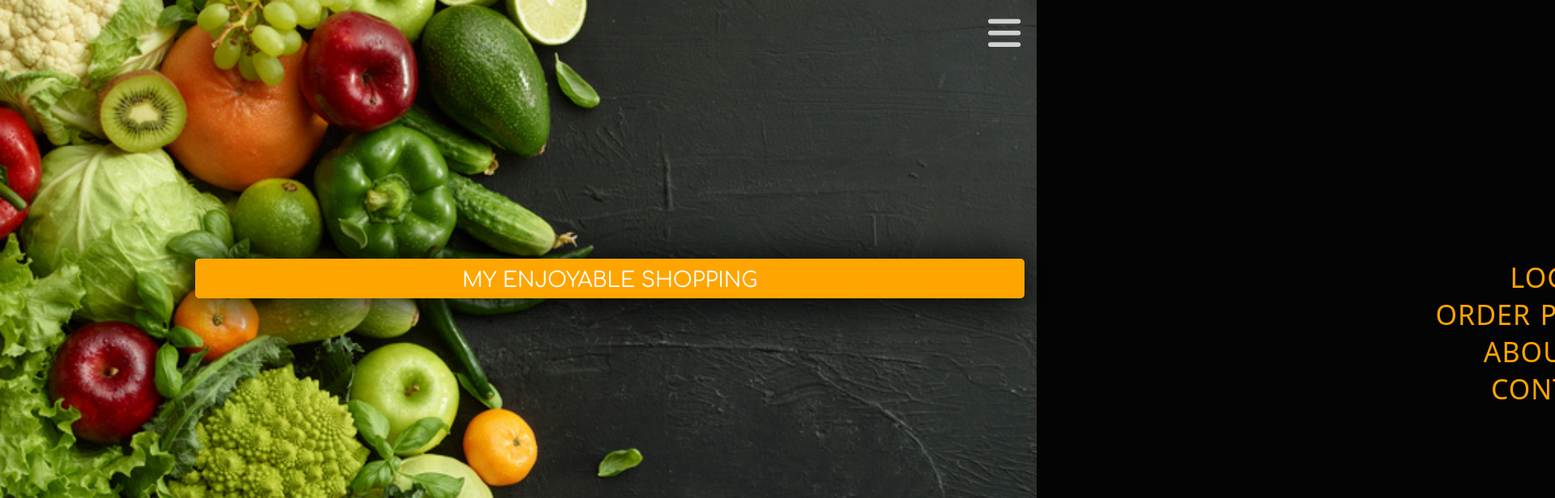
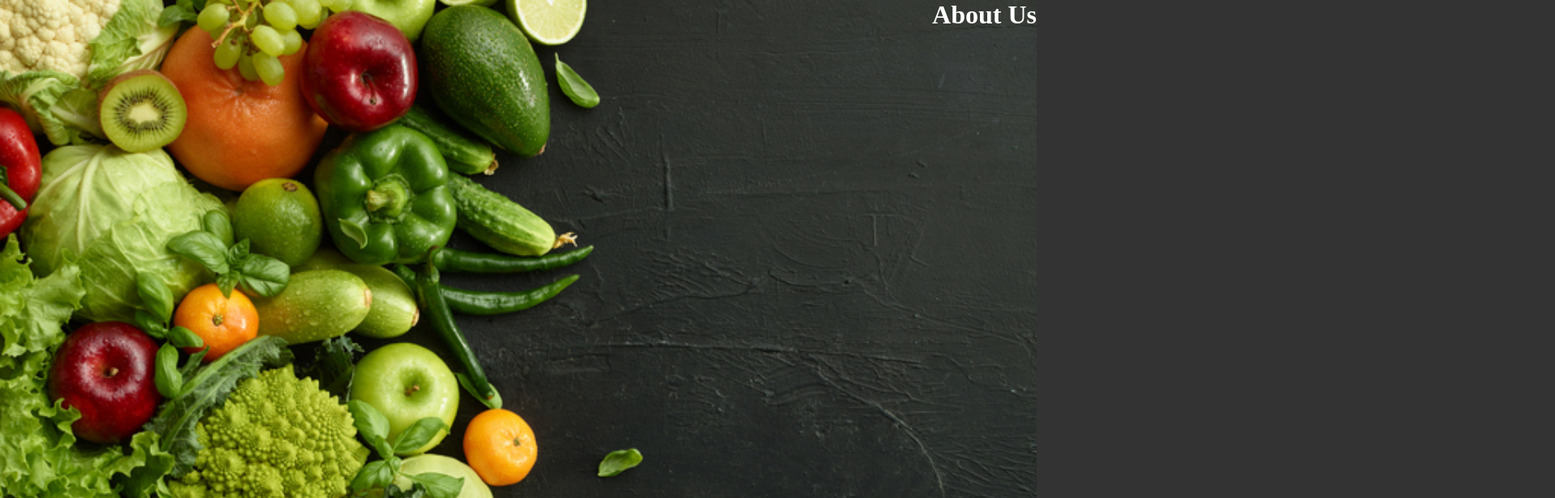
Before and after one commit to WojciechSadowskiNwD/My-enjoyable-shopping, a React (Create React App) app: page /aboutUs in a window 1280 px wide. Shown: the top 616 px of the page at 81% size, 1920 px wide, since content can reach past the window. Built offline with nearby package versions, Linux system fonts and the light colour scheme.

Commit message:
pages structure was created, routes were connected

```diff
--- a/src/App.js
+++ b/src/App.js
@@ -1,15 +1,22 @@
-import Logo from './components/Logo';
-import BurgerNav from './components/BurgerNav';
+import { BrowserRouter, Routes, Route } from "react-router-dom";
+import OrderPremium from "./pages/OrderPremium";
+import Contact from "./pages/Contact";
+import Login from "./pages/Login";
+import AboutUs from "./pages/AboutUs";
+import Homepage from "./pages/Homepage";
 
 function App() {
 	return (
-		<div className="App">
-      <BurgerNav />
-			<Logo />
-		</div>
-	);
+		<BrowserRouter>
+			<Routes>
+        <Route path="/" element={<Homepage />}/>
+        <Route path="login" element={<Login/>}/>
+        <Route path="contact" element={<Contact/>}/>
+        <Route path="orderPremium" element={<OrderPremium/>}/>
+        <Route path="aboutUs" element={<AboutUs/>}/>
+			</Routes>
+		</BrowserRouter>
+	)
 }
 
-
-
 export default App;
--- a/src/components/BurgerNav.js
+++ b/src/components/BurgerNav.js
@@ -14,14 +14,12 @@ function BurgerNav() {
 			<button className={styles.burger} onClick={handleClick}>
 				{isOpen ? (<i class="fas fa-times hide"></i>) : ( <i class="fas fa-bars"></i>)}
 			</button>
-			<Router>
 				<div className={`${styles.links} ${isOpen ? styles.isOpen : ""}`}>
-					<Link to="/">Login</Link>
+					<Link to="/login">Login</Link>
 					<Link to="/orderPremium">Order Premium</Link>
 					<Link to="/aboutUs">About us</Link>
 					<Link to="/contact">Contact</Link>
 				</div>
-			</Router>
 		</nav>
 	);
 }
--- /dev/null
+++ b/src/pages/AboutUs.js
@@ -0,0 +1,9 @@
+function AboutUs() {
+    return (
+        <div>
+            <h1>About Us</h1>
+        </div>
+    )
+}
+
+export default AboutUs;
--- /dev/null
+++ b/src/pages/Contact.js
@@ -0,0 +1,9 @@
+function Contact() {
+    return (
+        <div>
+            <h1>Contact</h1>
+        </div>
+    )
+}
+
+export default Contact;
--- /dev/null
+++ b/src/pages/Homepage.js
@@ -0,0 +1,16 @@
+import BurgerNav from "../components/BurgerNav";
+import Logo from "../components/Logo";
+
+
+function Homepage() {
+    return (
+        <div className="App">
+            <h1>HOMEPAGE</h1>
+			<BurgerNav />
+			<Logo />
+		</div>
+    );
+}
+
+
+export default Homepage;
--- /dev/null
+++ b/src/pages/Login.js
@@ -0,0 +1,9 @@
+function Login() {
+    return (
+        <div>
+            <h1>Login</h1>
+        </div>
+    )
+}
+
+export default Login;
--- /dev/null
+++ b/src/pages/OrderPremium.js
@@ -0,0 +1,9 @@
+function OrderPremium() {
+    return (
+        <div>
+            <h1>Order Premium</h1>
+        </div>
+    )
+}
+
+export default OrderPremium;
```
